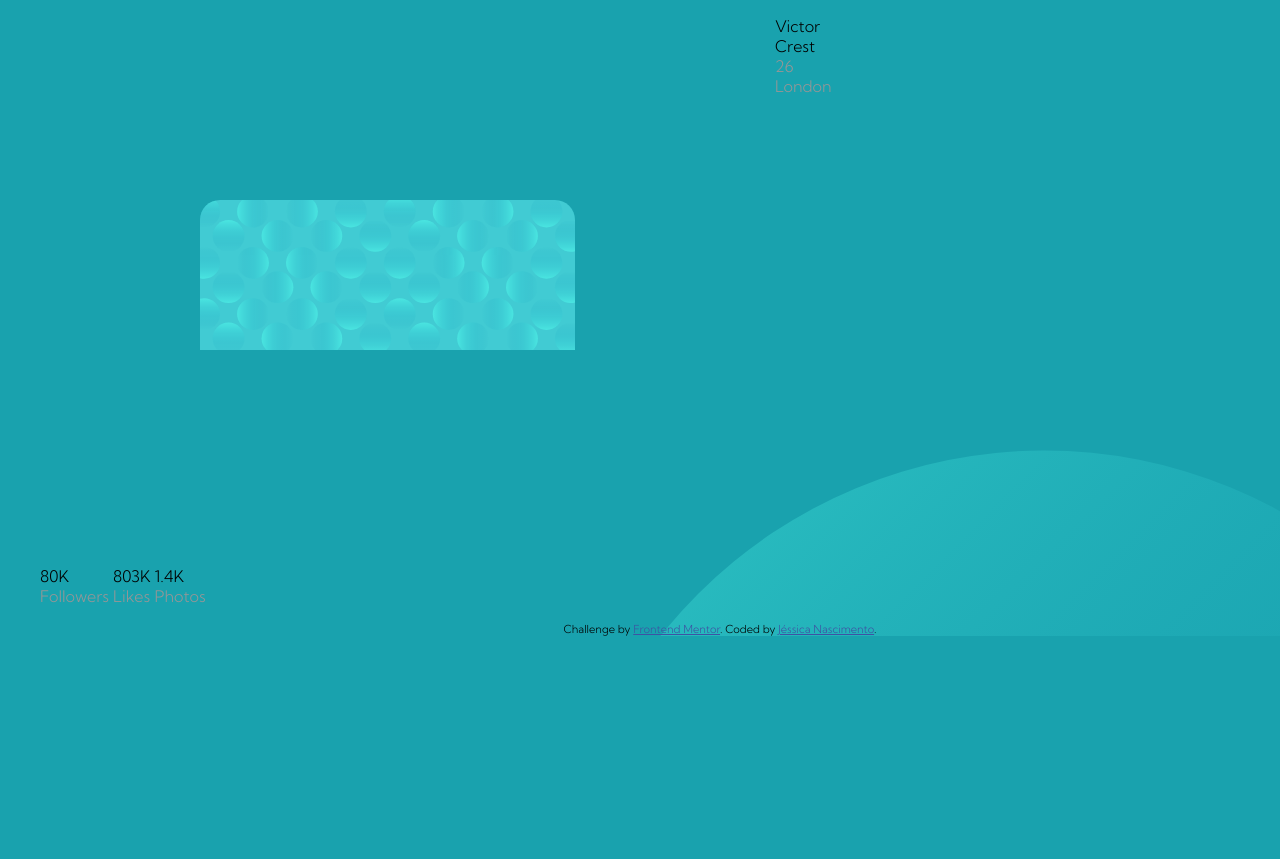
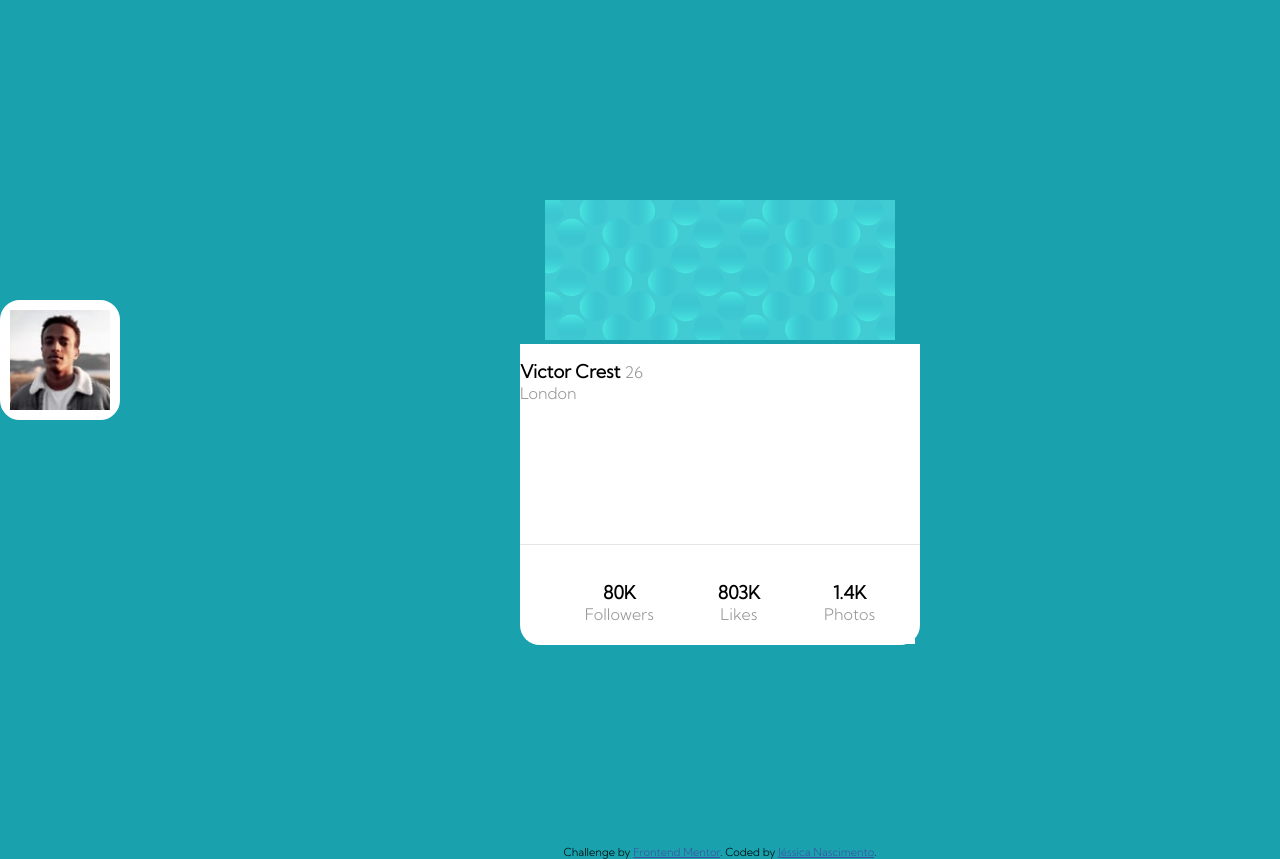
Before and after one commit to jessicacfsb/profile-card-component-main, a plain HTML site: page index.html in a window 1280 px wide. Shown: the top 859 px of the page. Before the commit the page ends 800 px from the top, so only its background shows below. Drawn offline with Linux system fonts and the light colour scheme.

Commit message:
segunda-atualização

```diff
--- a/estilo.css
+++ b/estilo.css
@@ -21,41 +21,74 @@ body{
 	background-position: 120% 450px;
 
 }
-img{
+
+.container{
+	margin: 200px;
+	display: flex;
+	flex-direction: column;
+	align-items: center;
+}
+
+.imagem-card{
+	display: inline-flex;
+	justify-content: center;
 	height: 150px;
 	width: 400px;
-	align-items: center;
-	margin: 50%;
 	border-top-left-radius: 20px;
 	border-top-right-radius: 20px;
 }
 
-.container{
-	display: block;
-	flex-direction: column;
-}
+.initial{
+	background-color: hsl(0, 0%, 100%);
+	height: 200px;
+	width: 400px;
 
-.initial{
-	color: (0, 0%, 100%);
-	height: auto;
-	width: 400px;
-	display: flex;
-	flex:
+	border-bottom:  0.5px solid hsl(0, 0%, 90%);
+
 }
 p{
 	color:  hsl(0, 0%, 59%);
 }
+
 span{
 	color: hsl(0, 0%, 0%);
+	font-weight: bold;
+	font-size: 18px;
+}
+
+#imagem-victor{
+	display: flex;
+	position: absolute;
+	top:300px;
+
+	width: 100px;
+	height: 100px;
+	border-radius: 20px;
+	border: 10px solid hsl(0, 0%, 100%);
 }
 
 /*lista*/
+.lista{
+	display: flex;
+	flex-direction: column;
+	align-items: center;
+	background-color: hsl(0, 0%, 100%);
+	height: 100px;
+	width: 400px;
+	border-bottom-left-radius: 20px;
+	border-bottom-right-radius: 20px;
+}
+
 li {
 	list-style: none;
+	background-color: hsl(0, 0%, 100%);
+	padding: 20px 40px 20px 20px;
 	color:  hsl(0, 0%, 59%);
 	display: inline-block;
 	flex-direction: row;
-	justify-content: space-between;
+	align-items: center;
+	text-align: center;
+	justify-content: space-around;
 
 }
 
--- a/index.html
+++ b/index.html
@@ -17,15 +17,21 @@
 <body>
 
 
-  <div id="circle01">
+  <div id="circle01"></div>
 
-  <div id="circle02">
+  <div id="circle02"></div>
+
+  <div id="imagem-victor">
+  <img src="images/image-victor.jpg">
+  </div>
 
   <div class="container">
 
+    <div id="imagem-card">
+    <img src="images/bg-pattern-card.svg">
+    </div>
+
     <div class="initial">
-
-      <img src="images/bg-pattern-card.svg">
 
       <p><span>Victor Crest</span> 26<br> London</p>
 
```
